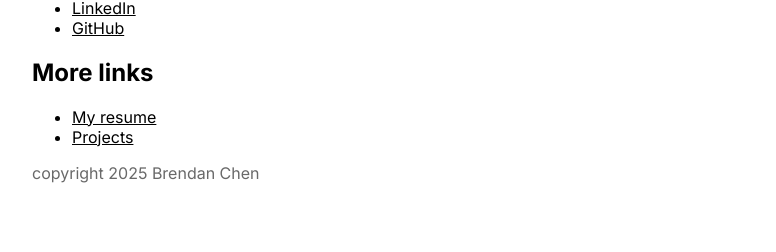
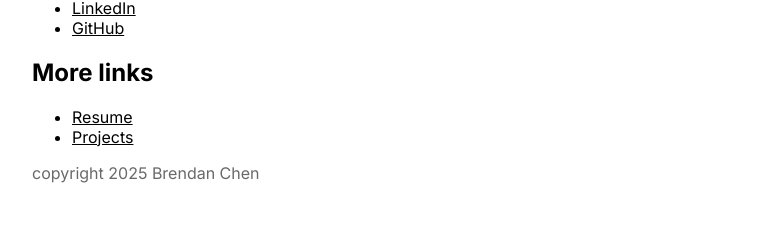
Before and after one commit to brendan-ch/brendan-ch.github.io, a Jekyll site: the page built from index.md, in a window 1280 px wide. Shown: the part 673-925 px from the top of the page, without its empty margins (248-1024 px from the left). Built offline with Jekyll 4.4.1, drawn with Linux system fonts in a browser that asks for light colours.

```diff
--- a/index.md
+++ b/index.md
@@ -23,5 +23,5 @@ I'm simply interested in creating with software, experimenting with ideas, and l
 
 ## More links
 
-- [My resume](/assets/resume.pdf)
+- <a href="/assets/resume.pdf" target="_blank">Resume</a>
 - [Projects](/projects)
```
